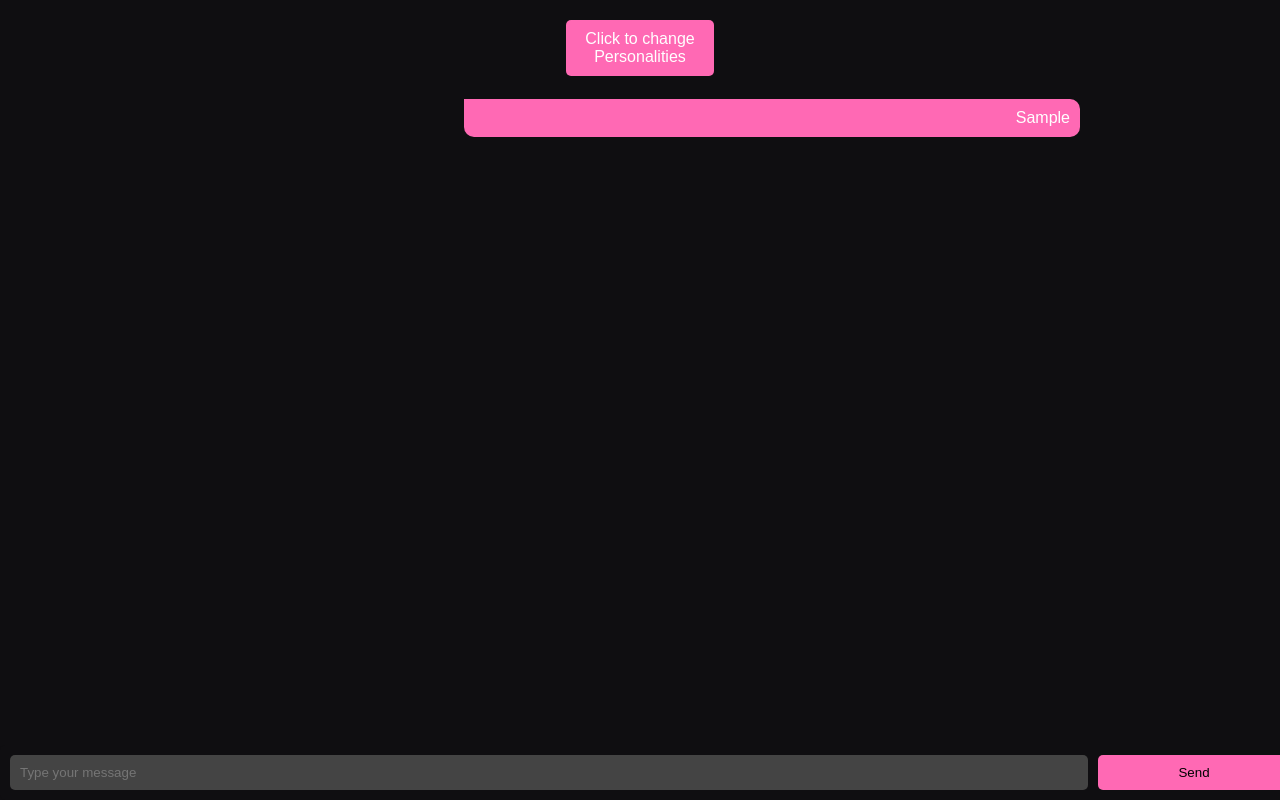
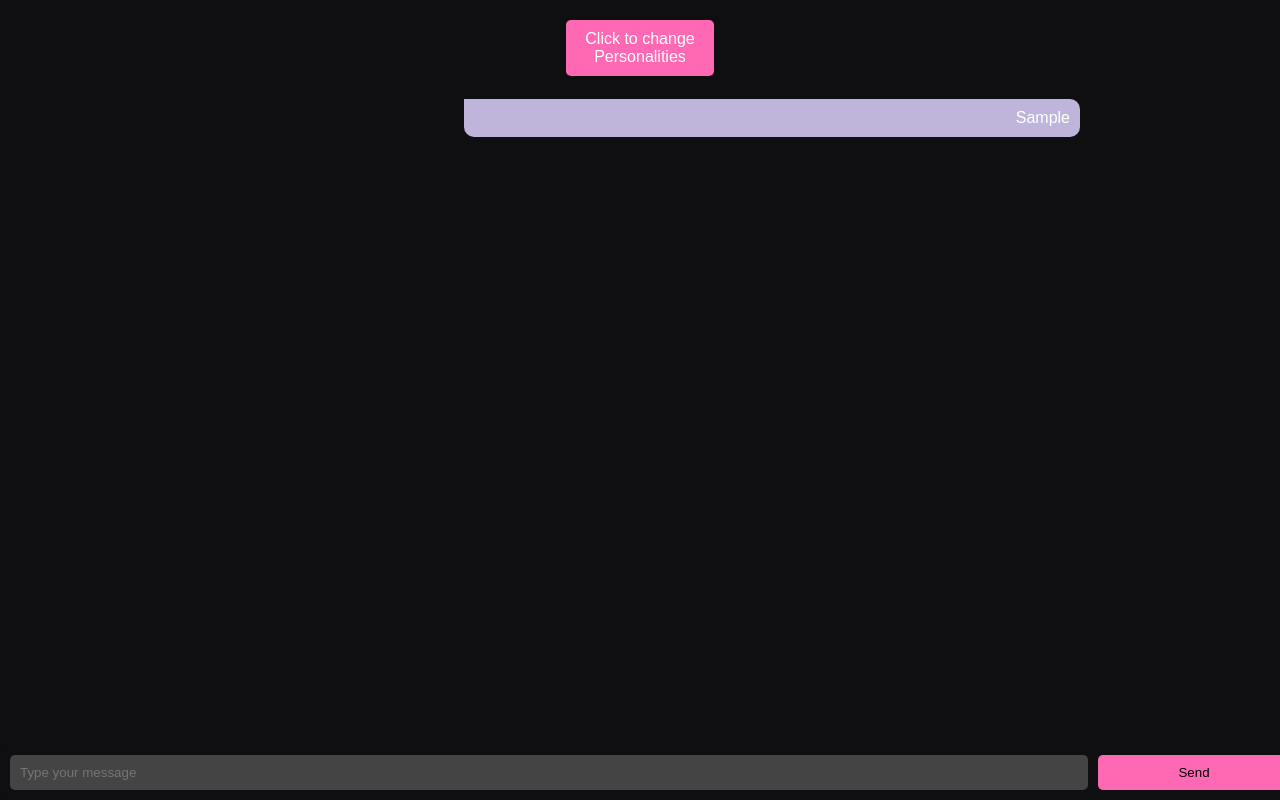
Before and after one commit to tech-monarch/Lumina, a website: page pages/1/test.html in a window 1280 px wide. Both pictures are taken after typing "Sample" into the empty fields and a click on the button "Send". Drawn offline with nearby package versions, Linux system fonts and the light colour scheme; no server answers.

Commit message:
shinra Tensei

```diff
--- a/pages/1/test.html
+++ b/pages/1/test.html
@@ -33,7 +33,7 @@
       word-wrap: break-word;
     }
     .user {
-      background-color: #ff69b4;
+      background-color: rgb(191, 181, 219);
       text-align: right;
       margin-left: 30%; /* Add some margin to the left to make it more visually separated */
       border-top-left-radius: 0; /* Square off left corner */
```
